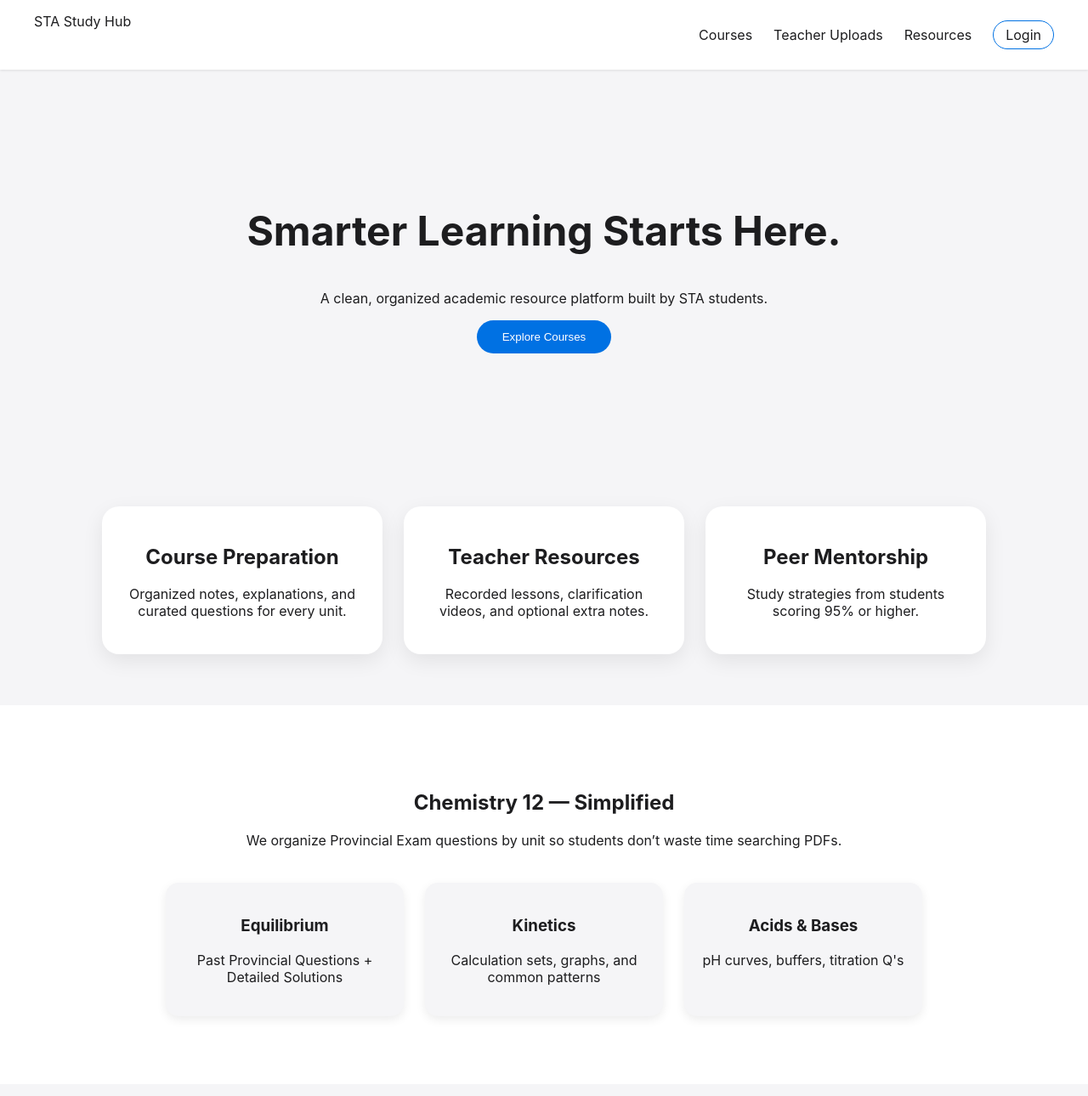
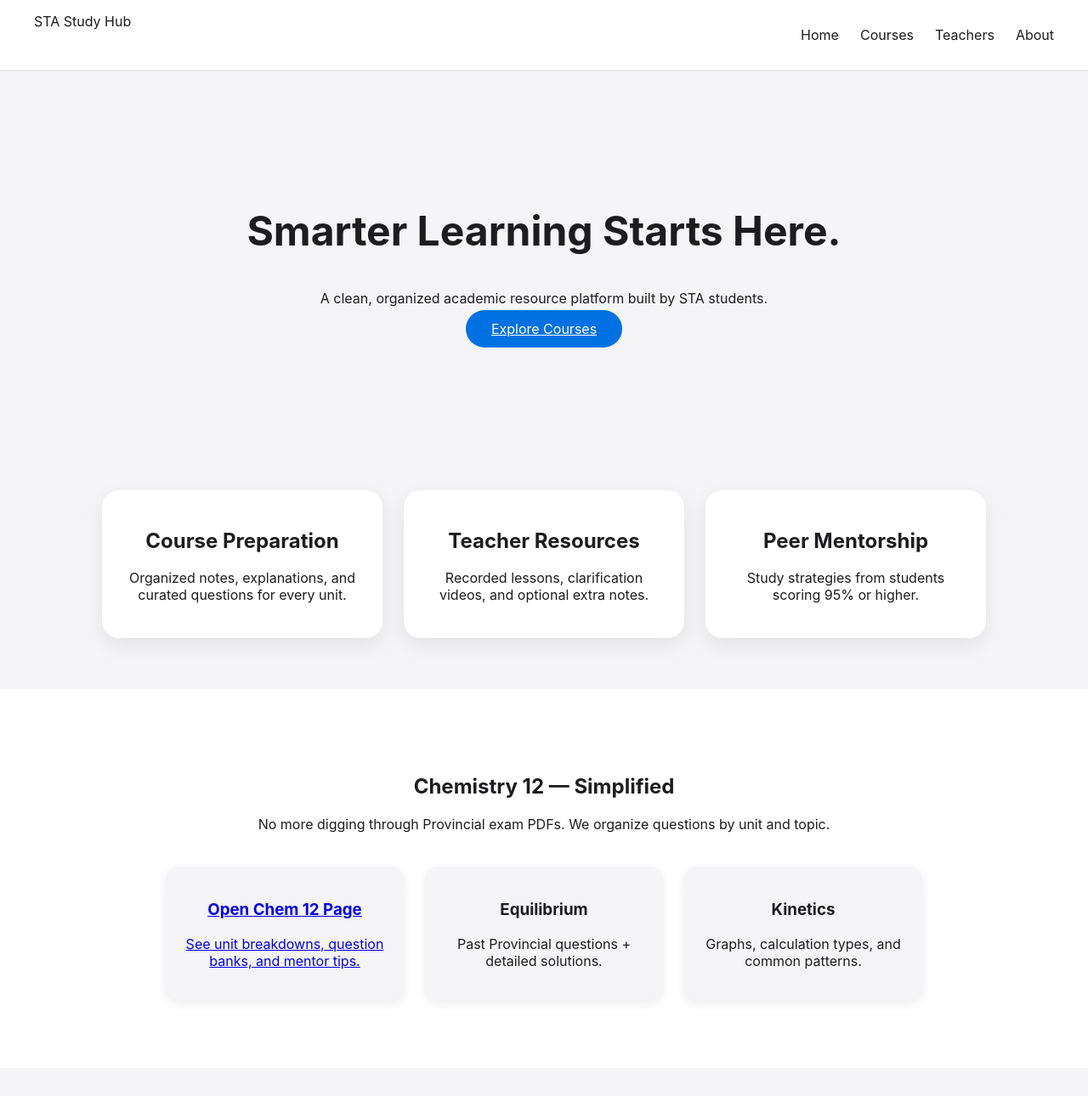
Before and after one commit to redp1ne/STA_Studyhub, a plain HTML site: page index.html in a window 1280 px wide. Shown: the top 1290 px of the page at 85% size. Drawn offline with Linux system fonts and the light colour scheme.

Commit message:
Refactor HTML structure and improve navigation

```diff
--- a/index.html
+++ b/index.html
@@ -9,22 +9,25 @@
 </head>
 <body>
 
+    <!-- NAVBAR -->
     <nav class="navbar">
         <div class="logo">STA Study Hub</div>
         <ul class="nav-links">
-        <li><a href="#">Courses</a></li>
-        <li><a href="#">Teacher Uploads</a></li>
-        <li><a href="#">Resources</a></li>
-        <li><a href="#" class="login-btn">Login</a></li>
+            <li><a href="index.html" class="active">Home</a></li>
+            <li><a href="courses.html">Courses</a></li>
+            <li><a href="teachers.html">Teachers</a></li>
+            <li><a href="about.html">About</a></li>
         </ul>
     </nav>
 
+    <!-- HERO -->
     <section class="hero">
         <h1>Smarter Learning Starts Here.</h1>
         <p>A clean, organized academic resource platform built by STA students.</p>
-    <button class="hero-btn">Explore Courses</button>
+        <a href="courses.html" class="hero-btn">Explore Courses</a>
     </section>
 
+    <!-- FEATURE SECTION -->
     <section class="features">
         <div class="feature-box">
             <h2>Course Preparation</h2>
@@ -40,26 +43,28 @@
         </div>
     </section>
 
+    <!-- SPECIAL EXAMPLE -->
     <section class="example-section">
         <h2>Chemistry 12 — Simplified</h2>
-    <p>We organize Provincial Exam questions by unit so students don’t waste time searching PDFs.</p>
+        <p>No more digging through Provincial exam PDFs. We organize questions by unit and topic.</p>
 
         <div class="example-grid">
+            <a href="chem12.html" class="example-card link-card">
+                <h3>Open Chem 12 Page</h3>
+                <p>See unit breakdowns, question banks, and mentor tips.</p>
+            </a>
             <div class="example-card">
                 <h3>Equilibrium</h3>
-            <p>Past Provincial Questions + Detailed Solutions</p>
+                <p>Past Provincial questions + detailed solutions.</p>
             </div>
             <div class="example-card">
                 <h3>Kinetics</h3>
-            <p>Calculation sets, graphs, and common patterns</p>
-        </div>
-        <div class="example-card">
-            <h3>Acids & Bases</h3>
-            <p>pH curves, buffers, titration Q's</p>
+                <p>Graphs, calculation types, and common patterns.</p>
             </div>
         </div>
     </section>
 
+    <!-- FOOTER -->
     <footer>
         <p>© 2025 STA Study Hub — Student Built, Student Powered.</p>
     </footer>
```
Lines whose indentation alone changed are shown as unchanged.
